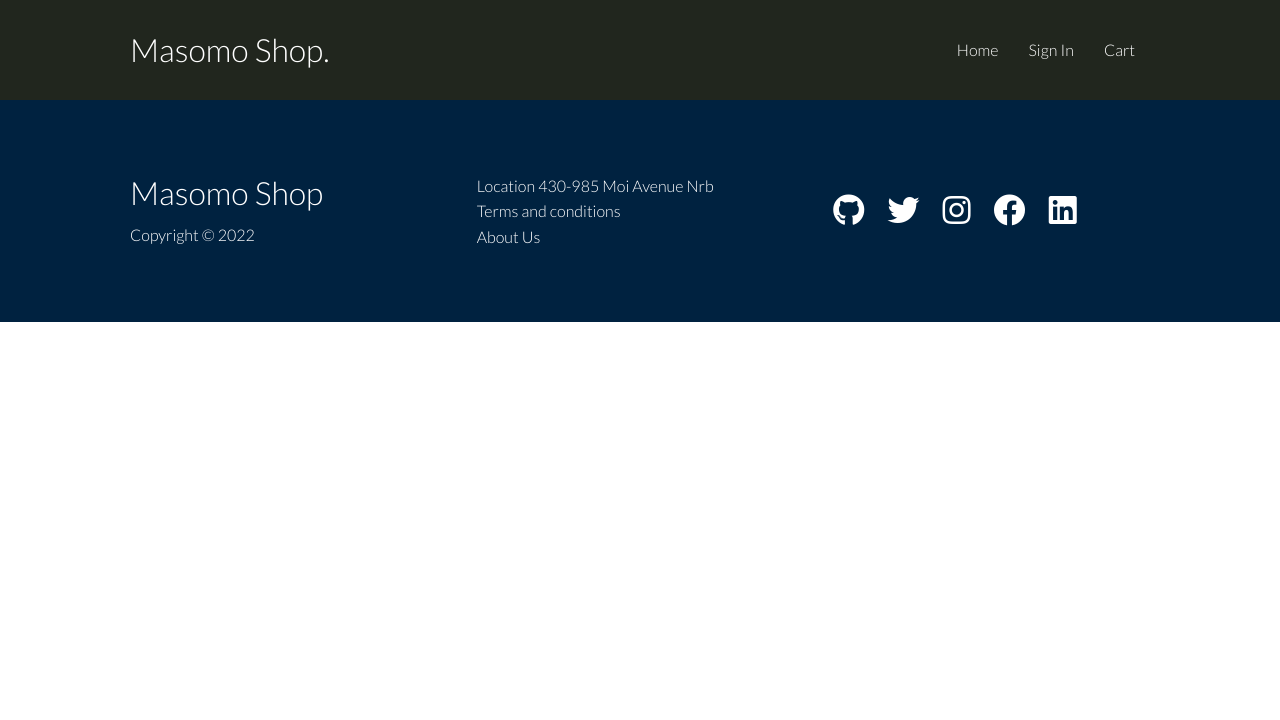
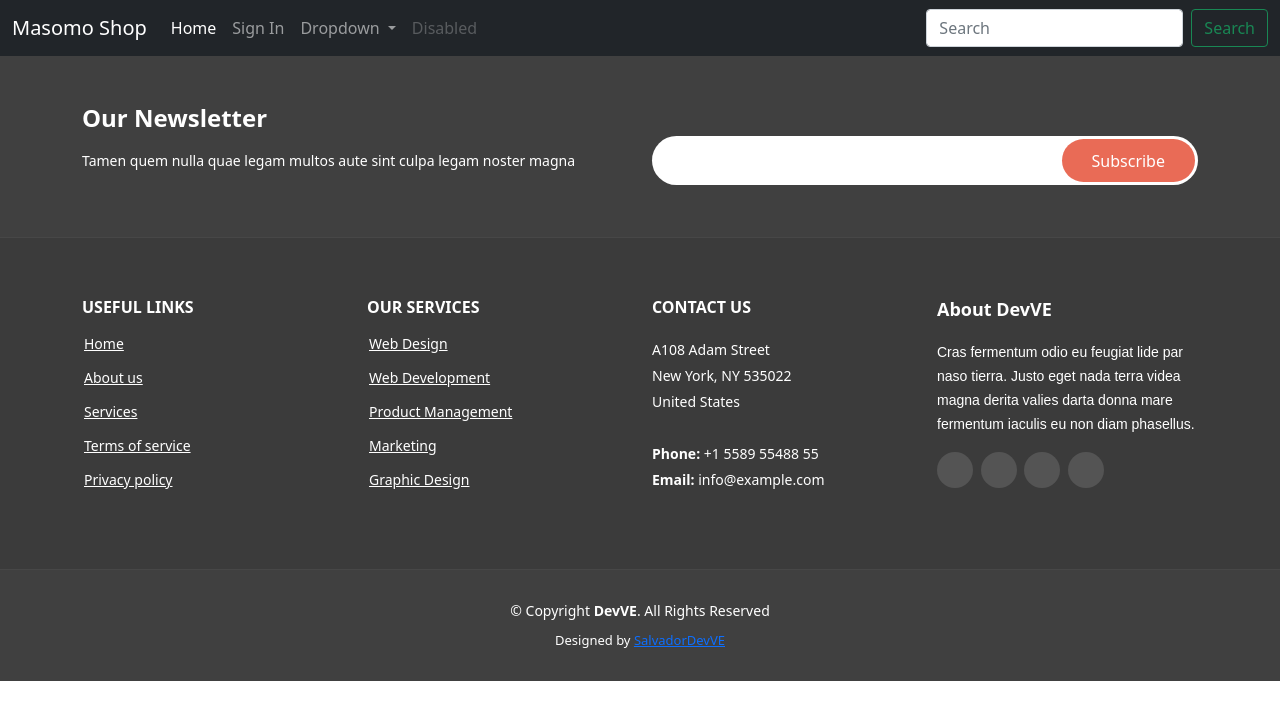
Before and after one commit to OkothPius/masomoshoppy, a Django app: template apps/templates/cart/cart.html in a window 1280 px wide. Shown: the top 720 px of the page. Run offline with Django 3.2, Linux system fonts and the light colour scheme; the template is opened without the code that fills it, so the values that code supplies are empty.

Commit message:
feat: update templates

```diff
--- a/apps/templates/base/base.html
+++ b/apps/templates/base/base.html
@@ -7,52 +7,120 @@
   <meta charset="UTF-8">
   <meta http-equiv="X-UA-Compatible" content="IE=edge">
   <meta name="viewport" content="width=device-width, initial-scale=1.0">
-
-    <link rel="stylesheet" href="{% static "css/utilities.css" %}">
-    <link rel="stylesheet" href="{% static "css/master.css" %}">
-    <link rel="stylesheet" href="https://cdnjs.cloudflare.com/ajax/libs/font-awesome/5.15.3/css/all.min.css">
+  <link href="https://cdn.jsdelivr.net/npm/bootstrap@5.0.2/dist/css/bootstrap.min.css" rel="stylesheet"
+    integrity="sha384-EVSTQN3/azprG1Anm3QDgpJLIm9Nao0Yz1ztcQTwFspd3yD65VohhpuuCOmLASjC" crossorigin="anonymous">
+  <link rel="stylesheet" href="https://cdnjs.cloudflare.com/ajax/libs/font-awesome/5.15.4/css/all.min.css" />
+  <link rel="stylesheet" href="{% static 'css/core.css'%}">
 </head>
-
 
 <body>
   <!-- Navbar -->
-    <div class="navbar">
-        <div class="container flex">
-            <h1 class="logo">Masomo Shop.</h1>
-            <nav>
-                <ul>
-                    <li><a href="index.html">Home</a></li>
-                    <li><a href="index.html">Sign In</a></li>
-                    <li><a href="features.html">Cart</a></li>
+  <nav class="navbar navbar-expand-lg navbar-dark bg-dark">
+    <div class="container-fluid">
+      <a class="navbar-brand" href="index.html">Masomo Shop</a>
+      <button class="navbar-toggler" type="button" data-bs-toggle="collapse" data-bs-target="#navbarSupportedContent"
+        aria-controls="navbarSupportedContent" aria-expanded="false" aria-label="Toggle navigation">
+        <span class="navbar-toggler-icon"></span>
+      </button>
+      <div class="collapse navbar-collapse" id="navbarSupportedContent">
+        <ul class="navbar-nav me-auto mb-2 mb-lg-0">
+          <li class="nav-item">
+            <a class="nav-link active" aria-current="page" href="#">Home</a>
+          </li>
+          <li class="nav-item">
+            <a class="nav-link" href="#">Sign In</a>
+          </li>
+          <li class="nav-item dropdown">
+            <a class="nav-link dropdown-toggle" href="#" id="navbarDropdown" role="button" data-bs-toggle="dropdown"
+              aria-expanded="false">
+              Dropdown
+            </a>
+            <ul class="dropdown-menu" aria-labelledby="navbarDropdown">
+              <li><a class="dropdown-item" href="#">Cart</a></li>
+              <li><a class="dropdown-item" href="#">Another action</a></li>
+              <li>
+                <hr class="dropdown-divider">
+              </li>
+              <li><a class="dropdown-item" href="#">Something else here</a></li>
             </ul>
-            </nav>
+          </li>
+          <li class="nav-item">
+            <a class="nav-link disabled" href="#" tabindex="-1" aria-disabled="true">Disabled</a>
+          </li>
+        </ul>
+        <form class="d-flex">
+          <input class="form-control me-2" type="search" placeholder="Search" aria-label="Search">
+          <button class="btn btn-outline-success" type="submit">Search</button>
+        </form>
       </div>
     </div>
+  </nav>
   <!-- Updates -->
 
+  <!-- Body content -->
+  <div class="container">
     {% block content %} {% endblock %}
+  </div>
 
   <!-- Footer -->
-    <footer class="footer bg-dark py-5">
-        <div class="container grid grid-3">
-            <div>
-                <h1>Masomo Shop</h1>
-                <p>Copyright &copy; 2022</p>
+  <footer id="footer">
+    <div class="footer-newsletter">
+      <div class="container">
+        <div class="row">
+          <div class="col-lg-6">
+            <h4>Our Newsletter</h4>
+            <p>Tamen quem nulla quae legam multos aute sint culpa legam noster magna</p>
           </div>
-            <nav>
+          <div class="col-lg-6">
+            <form action="" method="post"> <input type="email" name="email"><input type="submit" value="Subscribe">
+            </form>
+          </div>
+        </div>
+      </div>
+    </div>
+    <div class="footer-top">
+      <div class="container">
+        <div class="row">
+          <div class="col-lg-3 col-md-6 footer-links">
+            <h4>Useful Links</h4>
             <ul>
-                    <li><a href="index.html">Location 430-985 Moi Avenue Nrb</a></li>
-                    <li><a href="features.html">Terms and conditions</a></li>
-                    <li><a href="docs.html">About Us</a></li>
+              <li><i class="bx bx-chevron-right"></i> <a href="#">Home</a></li>
+              <li><i class="bx bx-chevron-right"></i> <a href="#">About us</a></li>
+              <li><i class="bx bx-chevron-right"></i> <a href="#">Services</a></li>
+              <li><i class="bx bx-chevron-right"></i> <a href="#">Terms of service</a></li>
+              <li><i class="bx bx-chevron-right"></i> <a href="#">Privacy policy</a></li>
             </ul>
-            </nav>
-            <div class="social">
-                <a href=""><i class="fab fa-github fa-2x"></i></a>
-                <a href=""><i class="fab fa-twitter fa-2x"></i></a>
-                <a href=""><i class="fab fa-instagram fa-2x"></i></a>
-                <a href=""><i class="fab fa-facebook fa-2x"></i></a>
-                <a href=""><i class="fab fa-linkedin fa-2x"></i></a>
           </div>
+          <div class="col-lg-3 col-md-6 footer-links">
+            <h4>Our Services</h4>
+            <ul>
+              <li><i class="bx bx-chevron-right"></i> <a href="#">Web Design</a></li>
+              <li><i class="bx bx-chevron-right"></i> <a href="#">Web Development</a></li>
+              <li><i class="bx bx-chevron-right"></i> <a href="#">Product Management</a></li>
+              <li><i class="bx bx-chevron-right"></i> <a href="#">Marketing</a></li>
+              <li><i class="bx bx-chevron-right"></i> <a href="#">Graphic Design</a></li>
+            </ul>
+          </div>
+          <div class="col-lg-3 col-md-6 footer-contact">
+            <h4>Contact Us</h4>
+            <p> A108 Adam Street <br> New York, NY 535022<br> United States <br><br> <strong>Phone:</strong> +1 5589
+              55488 55<br> <strong>Email:</strong> info@example.com<br> </p>
+          </div>
+          <div class="col-lg-3 col-md-6 footer-info">
+            <h3>About DevVE</h3>
+            <p>Cras fermentum odio eu feugiat lide par naso tierra. Justo eget nada terra videa magna derita valies
+              darta donna mare fermentum iaculis eu non diam phasellus.</p>
+            <div class="social-links mt-3"> <a href="#" class="twitter"><i class="bx bxl-twitter"></i></a> <a href="#"
+                class="facebook"><i class="bx bxl-facebook"></i></a> <a href="#" class="instagram"><i
+                  class="bx bxl-instagram"></i></a> <a href="#" class="linkedin"><i class="bx bxl-linkedin"></i></a>
+            </div>
+          </div>
+        </div>
+      </div>
+    </div>
+    <div class="container">
+      <div class="copyright"> &copy; Copyright <strong><span>DevVE</span></strong>. All Rights Reserved </div>
+      <div class="credits"> Designed by <a href="#">SalvadorDevVE</a> </div>
     </div>
   </footer>
 </body>
```
Also changed, not shown: apps/templates/core/index.html (+6 -5 lines). Lines whose indentation alone changed are shown as unchanged.
